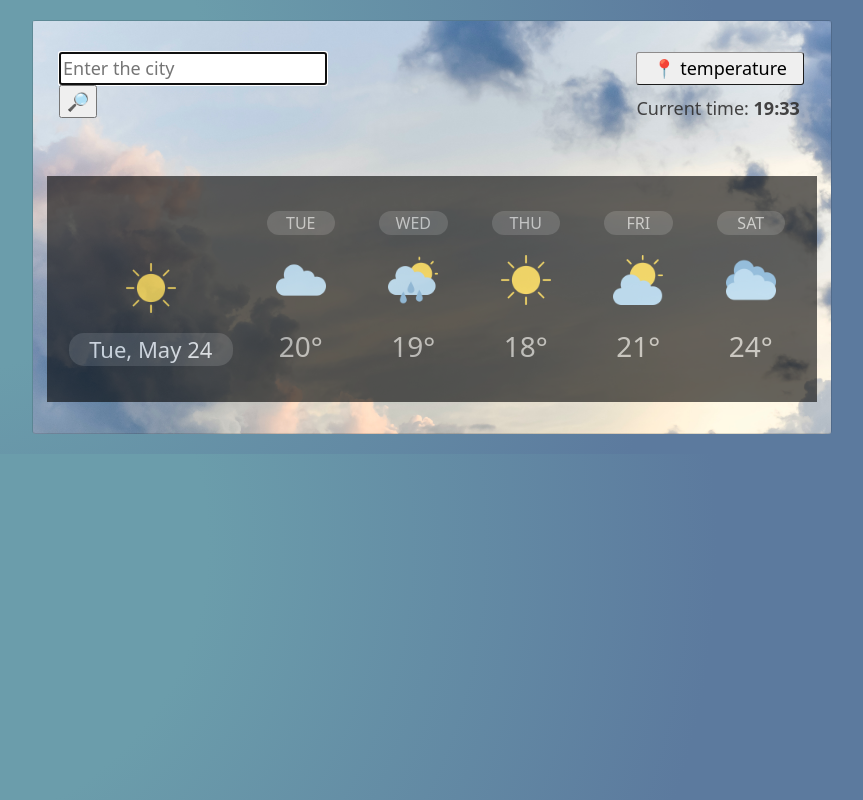
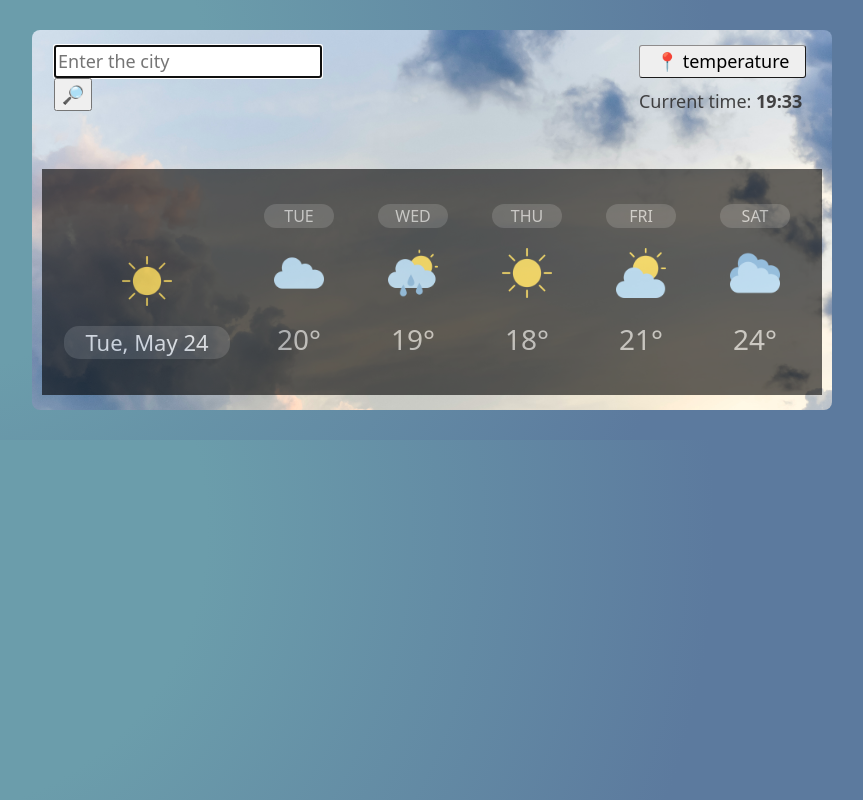
Before and after one commit to ZhenkaUA/MyWeather_Project, a website built with Parcel: page index.html in a window 1280 px wide. Shown: the whole page, without its empty margins (208-1071 px from the left). Built offline with nearby package versions, Linux system fonts and the light colour scheme; no server answers.

Commit message:
delete div card

```diff
--- a/index.html
+++ b/index.html
@@ -19,8 +19,6 @@
 
   <body>
     <div class="container">
-      <div class="card">
-        <div class="card-body">
       <div class="row">
         <div class="col-5 city">
           <form id="searchCity">
@@ -97,8 +95,6 @@
         </div>
       </div>
     </div>
-      </div>
-    </div>
     <script src="src/index.js"></script>
   </body>
 </html>
--- a/src/styles.css
+++ b/src/styles.css
@@ -5,13 +5,14 @@ body {
     rgb(92, 122, 158) 66%
   );
 }
-.card {
+.container {
   background: url("../image/weather.jpg");
   background-repeat: no-repeat;
   background-size: cover;
   display: block;
-  margin: 20px auto;
+  margin: 30px auto;
   max-width: 800px;
+  border-radius: 8px;
 }
 .city {
   color: rgb(46, 45, 45);
```
Lines whose indentation alone changed are shown as unchanged.
